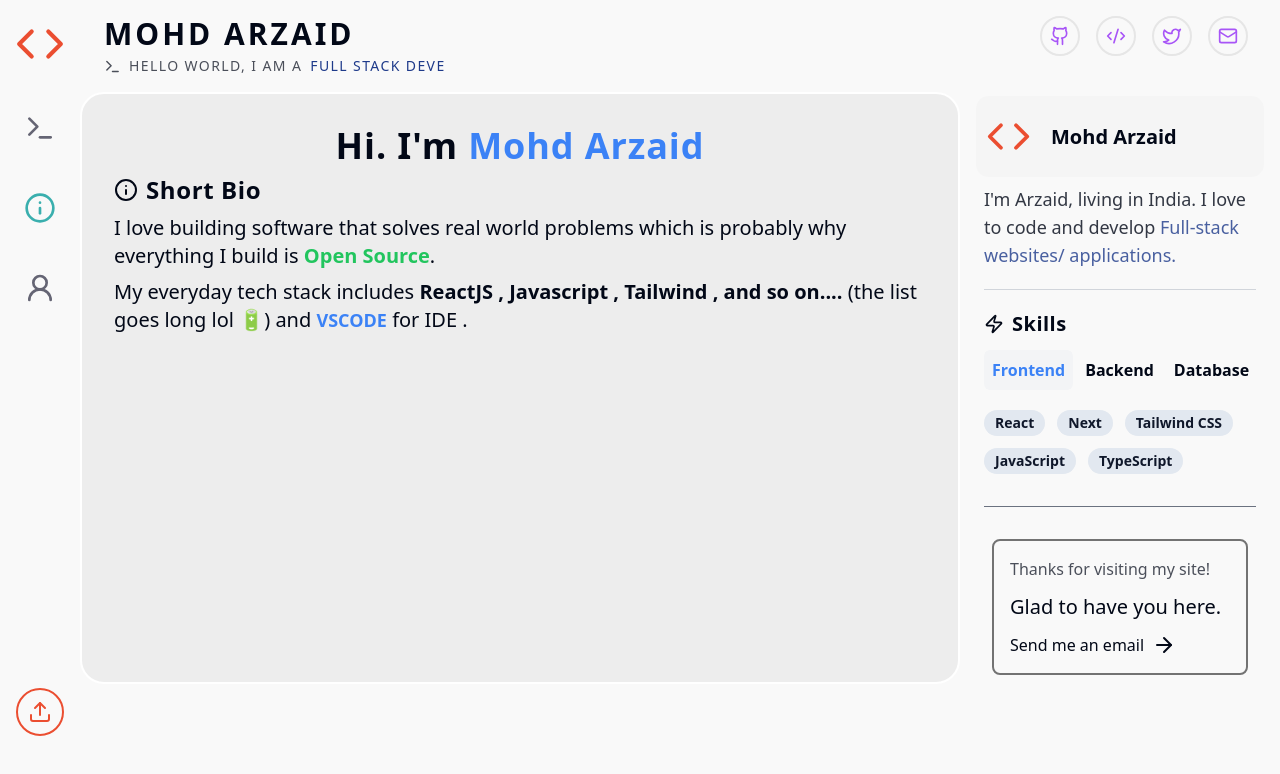
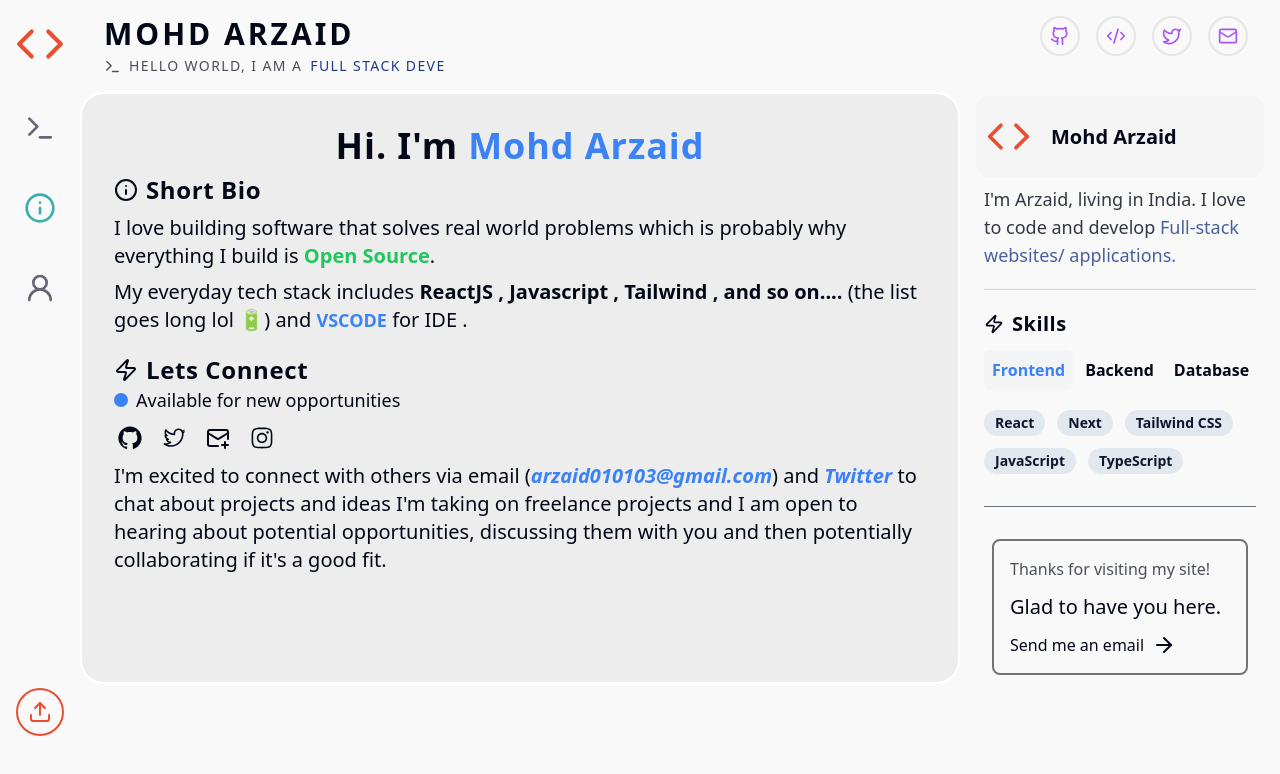
Before and after one commit to Mohd-Arzaid/my-portfolio, a React (Vite) app in the folder frontend/: page /about in a window 1280 px wide. Shown: the top 774 px of the page. Built offline with nearby package versions, Linux system fonts and the light colour scheme.

Commit message:
design fix

```diff
--- a/frontend/package.json
+++ b/frontend/package.json
@@ -10,11 +10,13 @@
     "preview": "vite preview"
   },
   "dependencies": {
+    "@radix-ui/react-icons": "^1.3.2",
     "@radix-ui/react-separator": "^1.1.0",
     "@radix-ui/react-slot": "^1.1.0",
     "@radix-ui/react-tooltip": "^1.1.3",
     "class-variance-authority": "^0.7.0",
     "clsx": "^2.1.1",
+    "framer-motion": "^12.0.6",
     "lucide-react": "^0.447.0",
     "react": "^18.3.1",
     "react-dom": "^18.3.1",
--- a/frontend/src/components/About.jsx
+++ b/frontend/src/components/About.jsx
@@ -1,5 +1,7 @@
-import { Info, Zap } from "lucide-react";
+import {  GitHubLogoIcon, InstagramLogoIcon, TwitterLogoIcon } from "@radix-ui/react-icons";
+import { Info, MailPlus, Zap } from "lucide-react";
 import { Separator } from "./ui/separator";
+// import { GitHubLogoIcon, InstagramLogoIcon, TwitterLogoIcon } from "@radix-ui/react-icons";
 
 const About = () => {
   return (
@@ -51,12 +53,74 @@ const About = () => {
 
         {/* <Separator className="mt-5 border border-gray-500/30" /> */}
 
-        {/* <h2 className="text-lg md:text-2xl mt-4 md:mt-5 flex gap-1.5 lg:gap-2 items-center font-semibold md:font-bold tracking-wide">
+        <h2 className="text-lg md:text-2xl mt-3 md:mt-5 flex gap-1.5 lg:gap-2 items-center font-semibold md:font-bold tracking-wide">
           <Zap className="md:hidden flex" size={16} />
           <Zap className="md:flex hidden" />
-          Experience
+          Lets Connect
         </h2>
-        <div className="text-md lg:text-xl mt-3 whitespace-break-spaces font-normal">
+
+        <div className="flex items-center ">
+          <div className="aspect-square flex-none h-[14px] overflow-hidden relative w-3.5 will-change-transform bg-blue-500 rounded-full"></div>
+          <span className="text-lg ml-2">Available for new opportunities</span>
+        </div>
+
+        <div className="flex gap-3 flex-wrap mt-3 mb-3 items-center">
+          <a
+            href="https://github.com/Mohd-Arzaid"
+            target="_blank"
+            rel="noopener noreferrer"
+          >
+            <GitHubLogoIcon className=" h-6 lg:h-6 w-8 lg:w-8 duration-200 hover:-translate-y-2 cursor-pointer" />
+          </a>
+
+          <a
+            href="https://x.com/__Arzaid__"
+            target="_blank"
+            rel="noopener noreferrer"
+          >
+            <TwitterLogoIcon className=" h-6 lg:h-6 w-8 lg:w-8 duration-200 hover:-translate-y-2 cursor-pointer" />
+          </a>
+          <a
+            href="mailto:arzaid010103@gmail.com?body=Hello"
+            target="_blank"
+            rel="noopener noreferrer"
+          >
+            <MailPlus className=" h-6 lg:h-6 w-8 lg:w-8 duration-200 hover:-translate-y-2 cursor-pointer" />
+          </a>
+          <a
+            href="https://instagram.com/arzaid._.xd"
+            target="_blank"
+            rel="noopener noreferrer"
+          >
+            <InstagramLogoIcon className=" h-6 lg:h-6 w-8 lg:w-8 duration-200 hover:-translate-y-2 cursor-pointer" />
+          </a>
+        </div>
+        <p className=" text-md lg:text-xl whitespace-break-spaces font-normal">
+          I&apos;m excited to connect with others via email (
+          <a
+            href="mailto:arzaid010103@gmail.com?body=Hello"
+            rel="noopener noreferrer"
+            target="_blank"
+            className=" text-blue-500 italic font-bold"
+          >
+            arzaid010103@gmail.com
+          </a>
+          ) and{" "}
+          <a
+            href="https://x.com/__Arzaid__"
+            rel="noopener noreferrer"
+            target="_blank"
+            className="font-bold italic text-blue-500"
+          >
+            Twitter
+          </a>{" "}
+          to chat about projects and ideas I&apos;m taking on freelance projects
+          and I am open to hearing about potential opportunities, discussing
+          them with you and then potentially collaborating if it&apos;s a good
+          fit.
+        </p>
+
+        {/* <div className="text-md lg:text-xl mt-3 whitespace-break-spaces font-normal">
           <span>
             <div className="flex items-center justify-between">
               <h3 className="font-semibold tracking-wide text-md md:text-xl">
@@ -86,7 +150,7 @@ const About = () => {
               </li>
             </ul>
           </span>
-        </div> */}
+        </div>  */}
       </main>
     </div>
   );
--- a/frontend/src/index.css
+++ b/frontend/src/index.css
@@ -144,3 +144,36 @@ body {
     transition: all ease-in 0.2s;
     opacity: 1 !important;
 }
+
+.loadmorebtn {
+  padding: 18px;
+  display: flex;
+  gap: 10px;
+  outline: none;
+  justify-content: center;
+  align-items: center;
+  width: 25%;
+  box-shadow: 10px 10px #808080;
+  border: 2px solid #808080 !important;
+  transition: all ease-in 0.2s !important;
+  margin-right: 10px;
+  text-align: center;
+}
+
+@media(max-width: 768px) {
+
+
+  .loadmorebtn {
+      padding: 15px;
+      width: 80%;
+  }
+
+
+}
+
+.loadmorebtn:hover {
+  box-shadow: none;
+  transform: translateY(4px) !important;
+  transition: all ease-in 0.2s;
+  opacity: 1 !important;
+}
```
Also changed, not shown: 1 other file (tests, documents, lock files or other folders).
